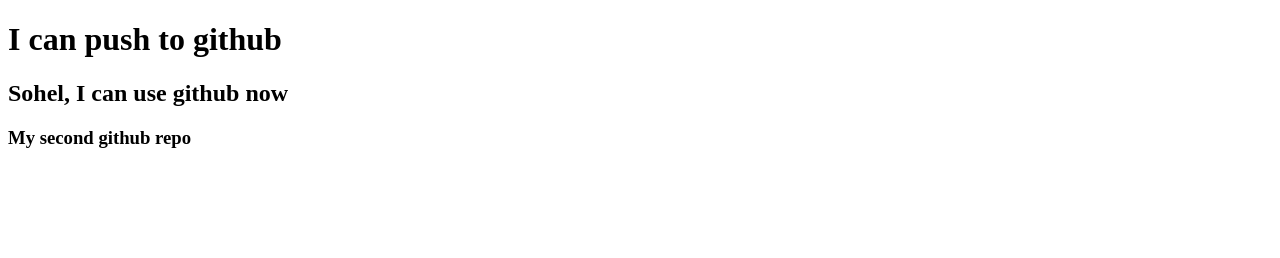
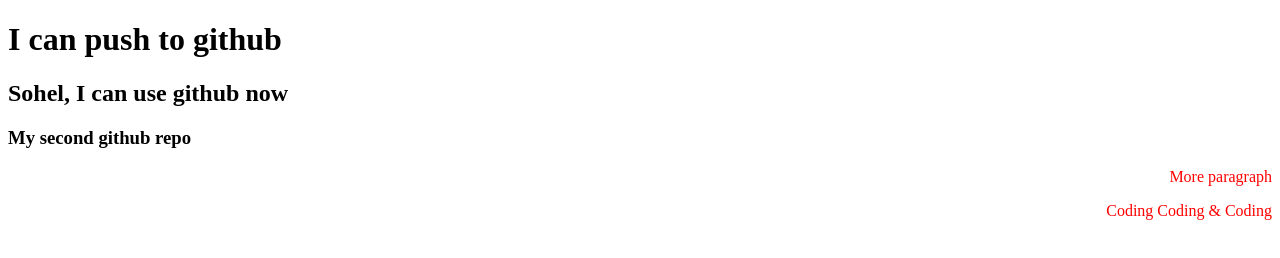
Before and after one commit to Hossain-Md-Maruf/my-second-repo, a plain HTML site: page index.html in a window 1280 px wide. Drawn offline with Linux system fonts and the light colour scheme.

Commit message:
styles added

```diff
--- a/index.html
+++ b/index.html
@@ -4,11 +4,14 @@
     <meta charset="UTF-8">
     <meta http-equiv="X-UA-Compatible" content="IE=edge">
     <meta name="viewport" content="width=device-width, initial-scale=1.0">
+    <link rel="stylesheet" href="style.css">
     <title>My Second Repo</title>
 </head>
 <body>
     <h1>I can push to github</h1>
     <h2>Sohel, I can use github now</h2>
     <h3>My second github repo</h3>
+    <p>More paragraph</p>
+    <p>Coding Coding & Coding</p>
 </body>
 </html>
--- /dev/null
+++ b/style.css
@@ -0,0 +1,4 @@
+p{
+    color: red;
+    text-align: right;
+}
```
